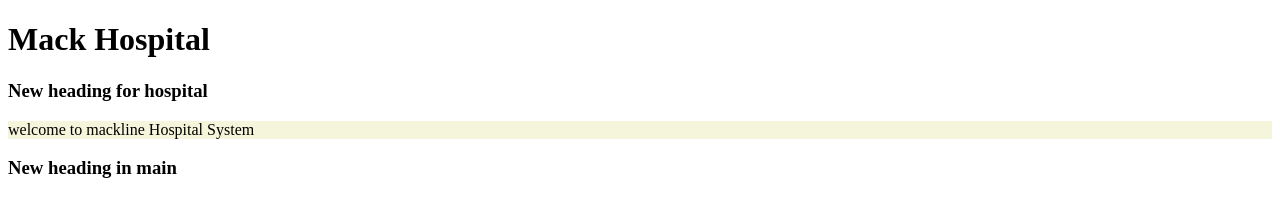
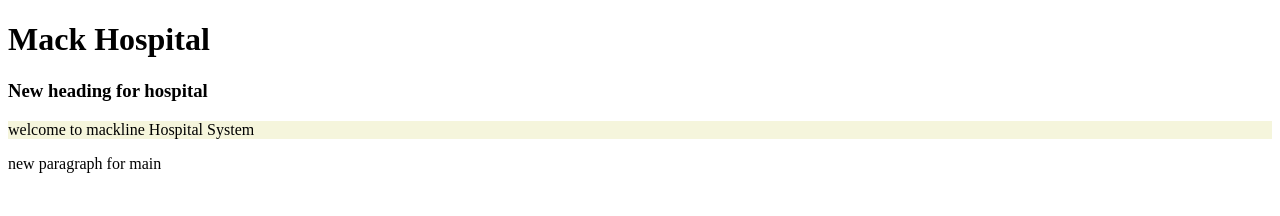
Before and after one commit to Markmwandosya/hosp, a plain HTML site: page index.html in a window 1280 px wide. Drawn offline with Linux system fonts and the light colour scheme.

Commit message:
new line on main add new paragraph in index.html

```diff
--- a/index.html
+++ b/index.html
@@ -13,7 +13,7 @@
     <nav></nav>
     <main>
         <div id="message"></div>
-        <h3>New heading in main</h3>
+        <p>new paragraph for main</p>
     </main>
     <footer></footer>
 </body>
```
